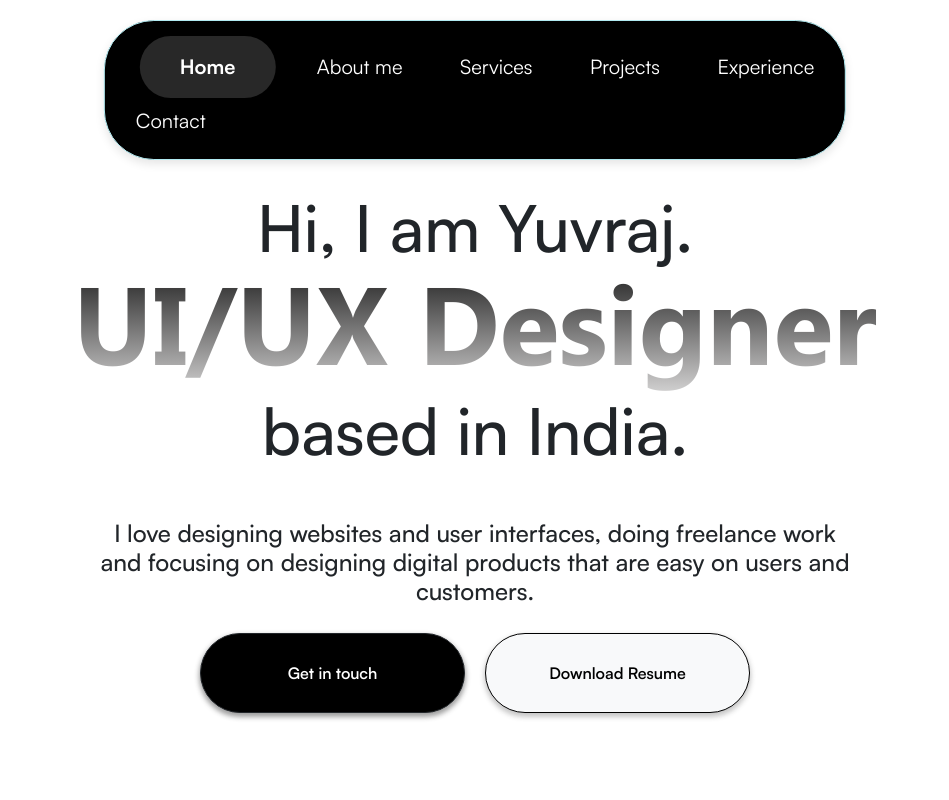
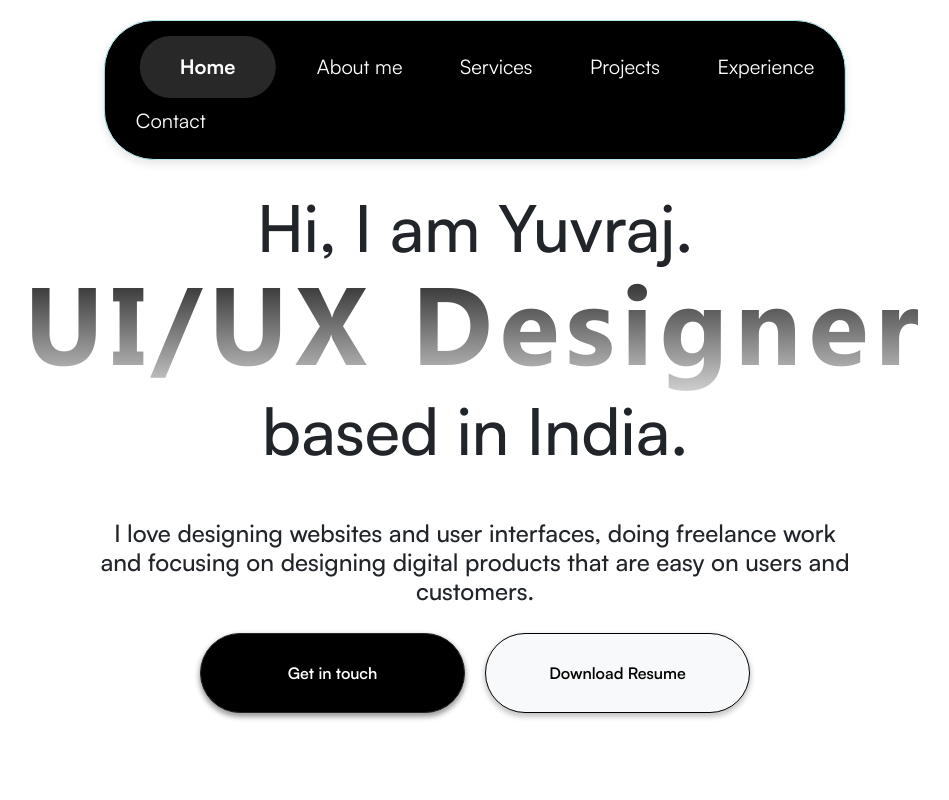
Before and after one commit to Yuvraj-Lolage/Yuvraj-portfolio, a React (Create React App) app: page / in a window 1280 px wide. Shown: the top 800 px of the page, without its empty margins (165-1114 px from the left). Built offline with nearby package versions, Linux system fonts and the light colour scheme.

Commit message:
resolved bugs in animation

```diff
--- a/src/components/Contact/contact.css
+++ b/src/components/Contact/contact.css
@@ -22,13 +22,18 @@
     color: white;
     font-size: 28px;
     font-weight: bolder;
-    margin-right: 200px;
+    margin-right: 60;
 }
 
 .contact-section .contact-information .contact-details #email{
     color: white;
     font-size: 28px;
     font-weight: bolder;
+}
+
+.contact-section .contact-information .contact-details #mobile:hover, .contact-section .contact-information .contact-details #email:hover{
+    text-decoration: underline;
+    cursor: pointer;
 }
 
 .contact-section .contact-avatar{
--- a/src/components/TextAnimation/TextAnimation.css
+++ b/src/components/TextAnimation/TextAnimation.css
@@ -41,6 +41,7 @@
 
 
 .animated-text {
+  letter-spacing: 7px;
   font-family: 'animationFont';
   display: flex;
   justify-content: center;
--- a/src/pages/Homepage/portfolio_page.js
+++ b/src/pages/Homepage/portfolio_page.js
@@ -73,6 +73,7 @@ const Homepage = () => {
                 className="progress-bar"
                 style={{ scaleX: scrollYProgress }}
             />
+            <section className='h-auto'>
             <section id="home">
                 <h1 className='mt-5 name-text'>Hi, I am Yuvraj.</h1>
                 <div>
@@ -106,7 +107,7 @@ const Homepage = () => {
             <section id="contact">
                 <Contact />
             </section>
-
+        </section>
         </>
     );
 };
```
